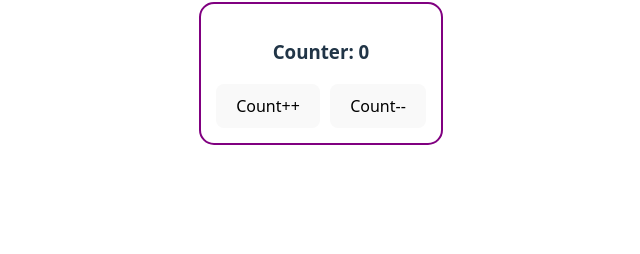
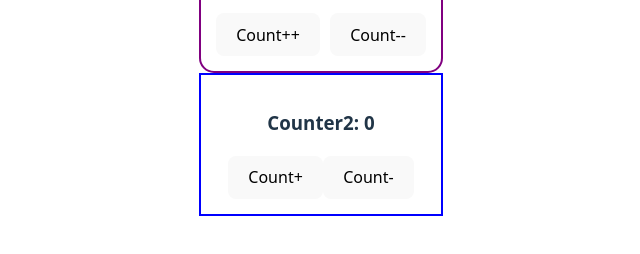
Before and after one commit to Badsha-Nishan/Day-9, a React (Vite) app in the folder my-second-time-practice/: page / in a window 1280 px wide. Shown: the part 442-696 px from the top of the page, without its empty margins (319-959 px from the left). Built offline with nearby package versions, Linux system fonts and the light colour scheme; no server answers.

Commit message:
some practice

```diff
--- a/my-second-time-practice/src/App.jsx
+++ b/my-second-time-practice/src/App.jsx
@@ -2,6 +2,7 @@ import "./App.css";
 import Counter from "./Counter";
 import Friends from "./Friends";
 import Users from "./Users";
+import Counter2 from "./Counter2";
 
 function App() {
   return (
@@ -13,6 +14,8 @@ function App() {
       <Users></Users>
 
       <Counter></Counter>
+
+      <Counter2></Counter2>
     </>
   );
 }
--- /dev/null
+++ b/my-second-time-practice/src/Counter2.jsx
@@ -0,0 +1,19 @@
+import { useState } from "react";
+
+export default function Counter2() {
+  const [count2, setCount2] = useState(0);
+  const handleAddition = () => {
+    const newCount = count2 + 1;
+    setCount2(newCount);
+  };
+  const handleSubtract = () => {
+    setCount2(count2 - 1);
+  };
+  return (
+    <div style={{border: "2px solid blue", padding:"15px"}}>
+      <h3>Counter2: {count2}</h3>
+      <button onClick={handleAddition}>Count+</button>
+      <button onClick={handleSubtract}>Count-</button>
+    </div>
+  );
+}
```
